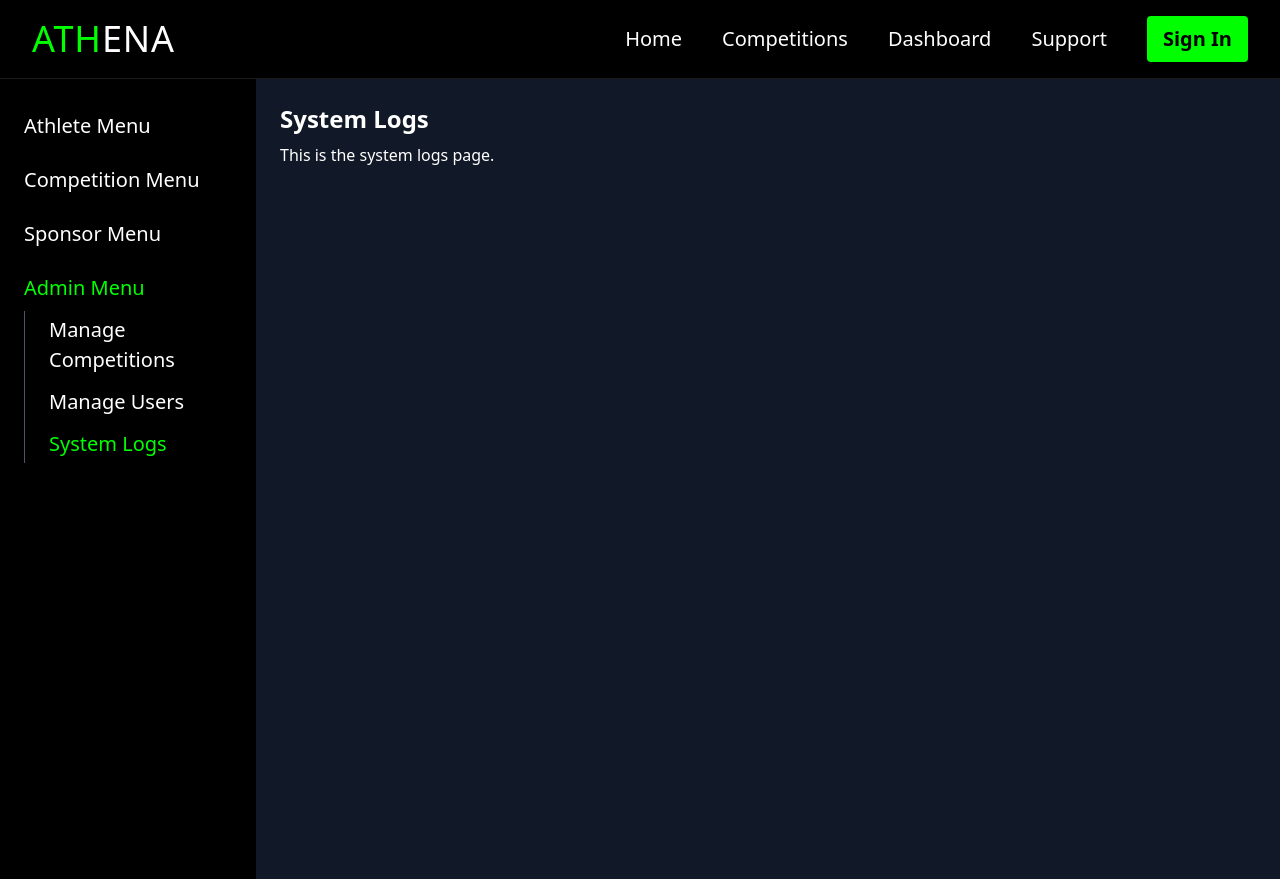
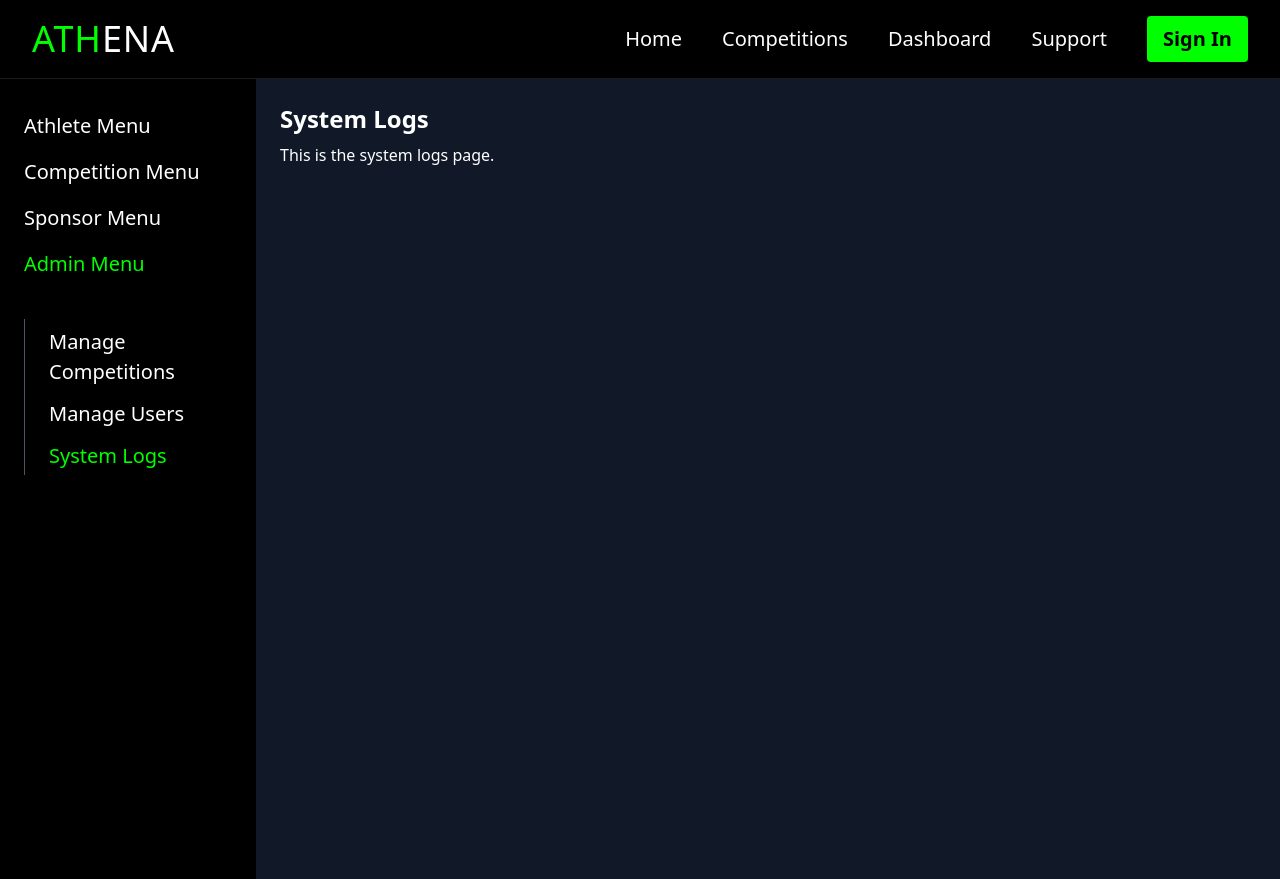
Before and after one commit to caldefenwycke/athena, a Next.js app: page /dashboard/admin/system-logs in a window 1280 px wide. Built offline with nearby package versions, Linux system fonts and the light colour scheme.

Commit message:
updated sidebar with child position correct

```diff
--- a/components/DashboardSidebar.tsx
+++ b/components/DashboardSidebar.tsx
@@ -55,7 +55,7 @@ export default function DashboardSidebar() {
   const router = useRouter();
   const [expanded, setExpanded] = useState<string | null>(null);
 
-  // Automatically expand the menu section based on current route
+  // Auto-expand menu based on current route
   useEffect(() => {
     const activeSection = menuSections.find(section =>
       section.items.some(item => router.pathname.startsWith(item.path))
@@ -67,10 +67,15 @@ export default function DashboardSidebar() {
     setExpanded(prev => (prev === id ? null : id));
   };
 
+  const selectedSection = menuSections.find(section => section.id === expanded);
+
   return (
     <aside className="w-64 min-h-screen bg-black text-white pt-8 pl-6 pr-2 flex flex-col justify-start">
+
+      {/* Render all main menu titles */}
+      <div className="mb-6">
         {menuSections.map(section => (
-        <div key={section.id} className="mb-6">
+          <div key={section.id} className="mb-4">
             <button
               onClick={() => handleToggle(section.id)}
               className={`text-left text-[20px] transition-colors duration-150 ${
@@ -79,10 +84,14 @@ export default function DashboardSidebar() {
             >
               {section.title}
             </button>
+          </div>
+        ))}
+      </div>
 
-          {expanded === section.id && (
-            <ul className="mt-2 pl-4 border-l border-gray-600">
-              {section.items.map(item => (
+      {/* Render selected submenu below all titles */}
+      {selectedSection && (
+        <ul className="pl-4 border-l border-gray-600">
+          {selectedSection.items.map(item => (
             <li key={item.id}>
               <Link
                 href={item.path}
@@ -96,8 +105,6 @@ export default function DashboardSidebar() {
           ))}
         </ul>
       )}
-        </div>
-      ))}
     </aside>
   );
 }
```
Lines whose indentation alone changed are shown as unchanged.
